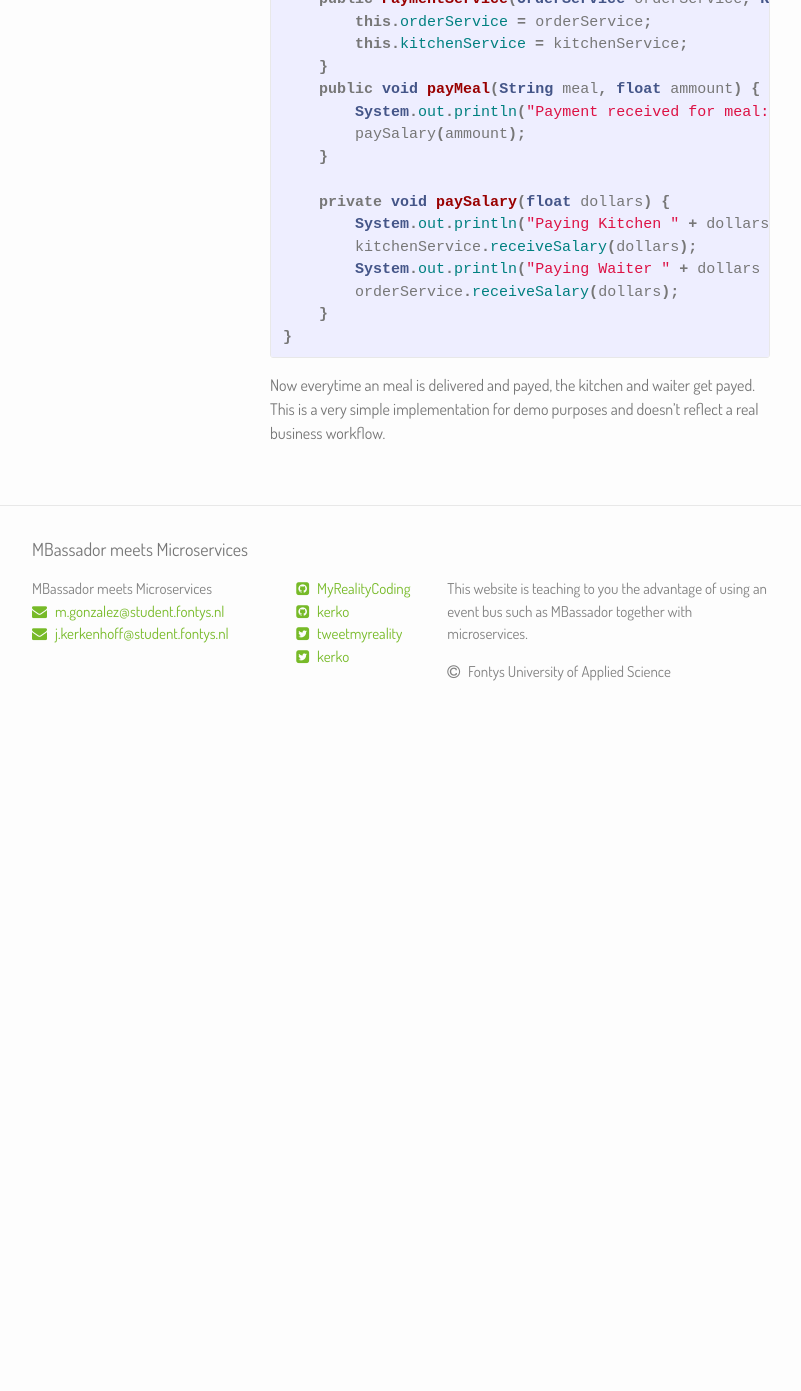
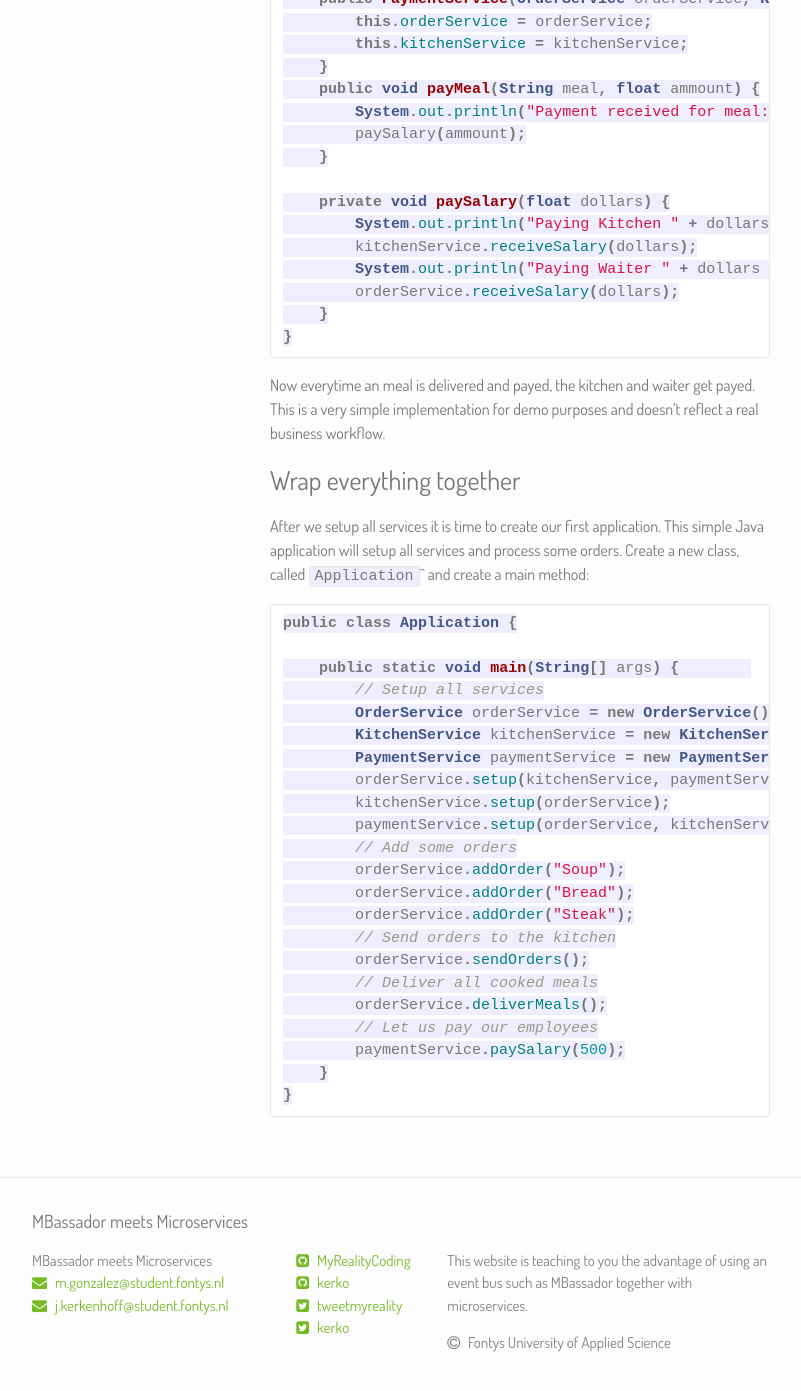
Before and after one commit to sebivenlo/microservices-eventbus, a Jekyll site: the page built from _tutorials/02-casestudy.md, in a window 1280 px wide and 1400 px high, scrolled down 3617 px. Shown: the top 1391 px of the window, without its empty margins (238-1039 px from the left). Built offline with Jekyll 4.4.1, drawn with Linux system fonts in a browser that asks for light colours; nearby versions of some CDN libraries; before the commit the page ends 4345 px from its top, so only the background shows below that.

Commit message:
Highlight java code properly in Github

````diff
--- a/_tutorials/02-casestudy.md
+++ b/_tutorials/02-casestudy.md
@@ -11,7 +11,7 @@ The **order service** receives orders and informs the **kitchen service** to coo
 
 If you haven't [downloaded the initial demo project](https://github.com/sebivenlo/microservices-eventbus/archive/5aeaa8b0b936b6778d9b337cf7e577504354d417.zip) yet, do it now. In the package ```nl.fontys.demo``` create a new package, called ```services```. In this package, create a new Java class, called ```KitchenService```:
 
-{% highlight java %}
+```java
 package nl.fontys.demo.services;
 
 public class KitchenService {
@@ -24,7 +24,7 @@ public class KitchenService {
         System.out.println("Cooking meal " + meal);
     }
 }
-{% endhighlight %}
+```
 
 The kitchen service has to methods: one to receive salary of a certain amount and one method to cook a given meal.
 
@@ -32,7 +32,7 @@ The kitchen service has to methods: one to receive salary of a certain amount an
 
 Create now another class in the ```nl.fontys.demo.services``` package, called ```OrderService```:
 
-{% highlight java %}
+```java
 package nl.fontys.demo.services;
 
 import java.util.ArrayList;
@@ -76,9 +76,9 @@ public class OrderService {
         orders.clear();
     }
 }
-{% endhighlight %}
+```
 This service is a little bit more complex. It needs a kitchen service to inform it when needed. Also it is able to receive multiple orders and send them all at once to the kitchen. It is also able to receive cooked meals to bring them to the customer. Now we have a first problem: due to a dependency between ```KitchenService``` and ```OrderService``` the kitchen service needs to inform the order service when a meal is ready. Let us tweak the ```KitchenService``` code a little bit:
-{% highlight java %}
+```java
 package nl.fontys.demo.services;
 
 import java.util.ArrayList;
@@ -113,14 +113,14 @@ public class KitchenService {
         }
     }
 }
-{% endhighlight %}
+```
 Now the ```KitchenService``` class also depends on the ```OrderService```
 
 The last step to complete our restaurant is to add the ```PaymentService``` to everything. The Payment service needs to get informed everytime an order is served. After the waiter served the order, the restaurant gets payed and the ```PaymentService``` pays our empolyees.
 
 Lets first implement the ```PaymentService```:
 
-{% highlight java %}
+```java
 package nl.fontys.demo.services;
 
 public class PaymentService {
@@ -145,6 +145,34 @@ public class PaymentService {
         orderService.receiveSalary(dollars);
     }
 }
-{% endhighlight %}
+```
 
 Now everytime an meal is delivered and payed, the kitchen and waiter get payed. This is a very simple implementation for demo purposes and doesn't reflect a real business workflow.
+
+### Wrap everything together
+
+After we setup all services it is time to create our first application. This simple Java application will setup all services and process some orders. Create a new class, called `Application``` and create a main method:
+```java
+public class Application {
+
+    public static void main(String[] args) {
+        // Setup all services
+        OrderService orderService = new OrderService();
+        KitchenService kitchenService = new KitchenService();
+        PaymentService paymentService = new PaymentService();
+        orderService.setup(kitchenService, paymentService);
+        kitchenService.setup(orderService);
+        paymentService.setup(orderService, kitchenService);
+        // Add some orders
+        orderService.addOrder("Soup");
+        orderService.addOrder("Bread");
+        orderService.addOrder("Steak");
+        // Send orders to the kitchen
+        orderService.sendOrders();
+        // Deliver all cooked meals
+        orderService.deliverMeals();
+        // Let us pay our employees
+        paymentService.paySalary(500);
+    }
+}
+```
````
